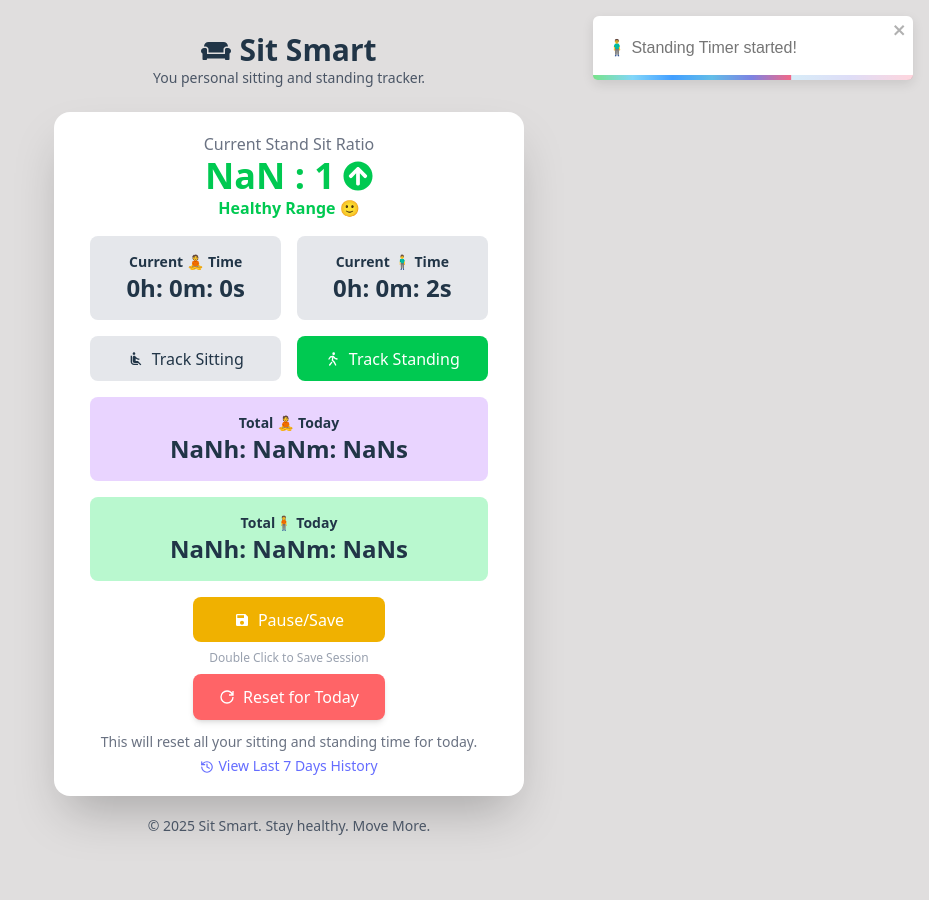
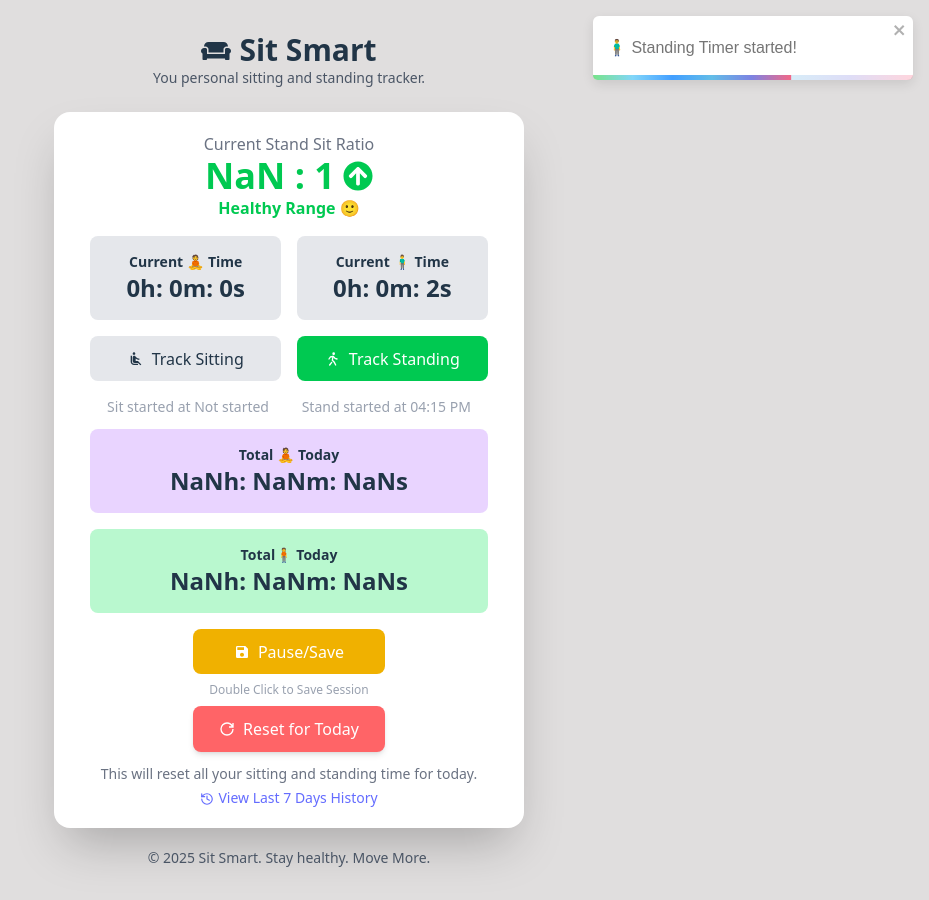
Before and after one commit to sachinkmohan/sit-smart, a React (Vite) app: page / in a window 1280 px wide. Both pictures are taken after a click on the button "Track Standing". Shown: the whole page, without its empty margins (351-1280 px from the left). Before the commit the page ends 868 px from the top, so only its background shows below. Built offline with nearby package versions, Linux system fonts and the light colour scheme.

Commit message:
SSM-13 feat: add StartTimeTracker component to display sit and stand start times in TimeTracker

```diff
--- /dev/null
+++ b/src/components/StartTimeTracker.tsx
@@ -0,0 +1,17 @@
+interface StartTimeTrackerProps {
+  readonly sitTime?: string;
+  readonly standTime?: string;
+}
+
+export default function StartTimeTracker({
+  sitTime,
+  standTime,
+}: StartTimeTrackerProps) {
+  if (!sitTime && !standTime) return null;
+  return (
+    <div className="flex justify-evenly mb-3 text-gray-400 text-sm">
+      <div>Sit started at {sitTime || "Not started"}</div>
+      <div>Stand started at {standTime || "Not started"}</div>
+    </div>
+  );
+}
--- a/src/components/TimeTracker.tsx
+++ b/src/components/TimeTracker.tsx
@@ -9,6 +9,7 @@ import { toast } from "react-toastify";
 import StandSitRatio from "./StandSitRatio";
 import { subDays, format } from "date-fns";
 import { NavLink } from "react-router";
+import StartTimeTracker from "./StartTimeTracker";
 
 export const TimeTracker = () => {
   const [sitCounter, setSitCounter] = useState<number>(0);
@@ -43,6 +44,9 @@ export const TimeTracker = () => {
 
   const sitIntervalRef = useRef<number | null>(null);
   const standIntervalRef = useRef<number | null>(null);
+
+  const [sitTimerStarted, setSitTimerStarted] = useState("");
+  const [standTimerStarted, setStandTimerStarted] = useState("");
 
   const formatTime = (counter: number) => {
     const hours = Math.floor(counter / 3600);
@@ -107,6 +111,8 @@ export const TimeTracker = () => {
       toast("🧘 Sitting Timer started!");
       setSittingEnabled(true);
       setStandingEnabled(false);
+      const now = format(new Date(), "hh:mm a");
+      setSitTimerStarted(now);
     }
     if (type !== "sit") {
       if (sitIntervalRef.current !== null) {
@@ -115,6 +121,8 @@ export const TimeTracker = () => {
       toast("🧍‍♂️ Standing Timer started!");
       setStandingEnabled(true);
       setSittingEnabled(false);
+      const now = format(new Date(), "hh:mm a");
+      setStandTimerStarted(now);
     }
     setCurrentMode(type);
   }
@@ -416,6 +424,11 @@ export const TimeTracker = () => {
         </div>
       )}
 
+      <StartTimeTracker
+        sitTime={sitTimerStarted}
+        standTime={standTimerStarted}
+      />
+
       <div className="flex flex-col bg-purple-200 py-4 mx-4 rounded-lg">
         <p className="text-sm font-bold">Total 🧘 Today</p>
         <p className="text-2xl font-bold">{` ${formattedTodayTotalSitting.hours}h: ${formattedTodayTotalSitting.minutes}m: ${formattedTodayTotalSitting.seconds}s`}</p>
```
